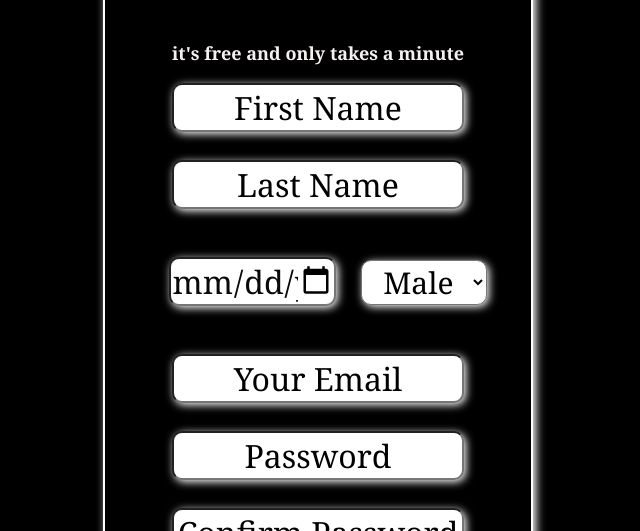
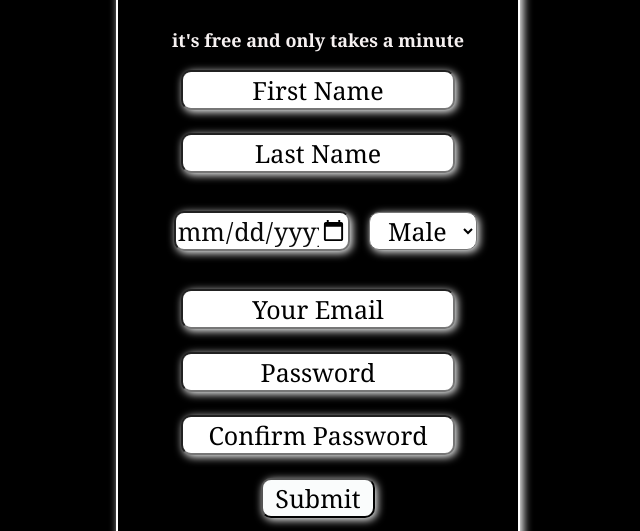
Before and after one commit to solaiman-islam-shadhin/my-2nd-pro, a plain HTML site: page index.html in a window 1280 px wide. Shown: the part 268-799 px from the top of the page, without its empty margins (322-962 px from the left). Drawn offline with Linux system fonts and the light colour scheme.

Commit message:
final commit

```diff
--- a/index.html
+++ b/index.html
@@ -10,13 +10,13 @@
             text-align: center;
             background-color: rgb(0, 0, 0);
             font-family: Cambria, Cochin, Georgia, Times, 'Times New Roman', serif;
-           font-size: 21px;
+           font-size: 17px;
         }
 
         input {
             background-color: rgb(255, 255, 255);
             width: 70%;
-           font-size: xx-large;
+           font-size: 25px;
             color: rgb(9, 9, 9);
             box-shadow: 2px 2px 8px rgb(254, 255, 255);
             border-radius: 10px;
@@ -36,9 +36,9 @@
             border: 2px solid white;
             border-radius: 10px;
             padding: 10px;
-            margin-left: 33%;
-            margin-right: 33%;
-            margin-top: 8%;
+            margin-left: 34%;
+            margin-right: 34%;
+            margin-top: 7%;
             box-shadow: 3px 3px 10px white;
 
         }
@@ -68,12 +68,12 @@
             background-color: white;
             color: black;
             border-radius: 10px;
-            font-size: 30px;
+            font-size: 25px;
             box-shadow: 2px 2px 8px rgb(254, 255, 255);
         }
         #me{
-            width: 40%;
-            margin:20px;
+            width: 45%;
+            margin:15px;
         }
     </style>
 
```
